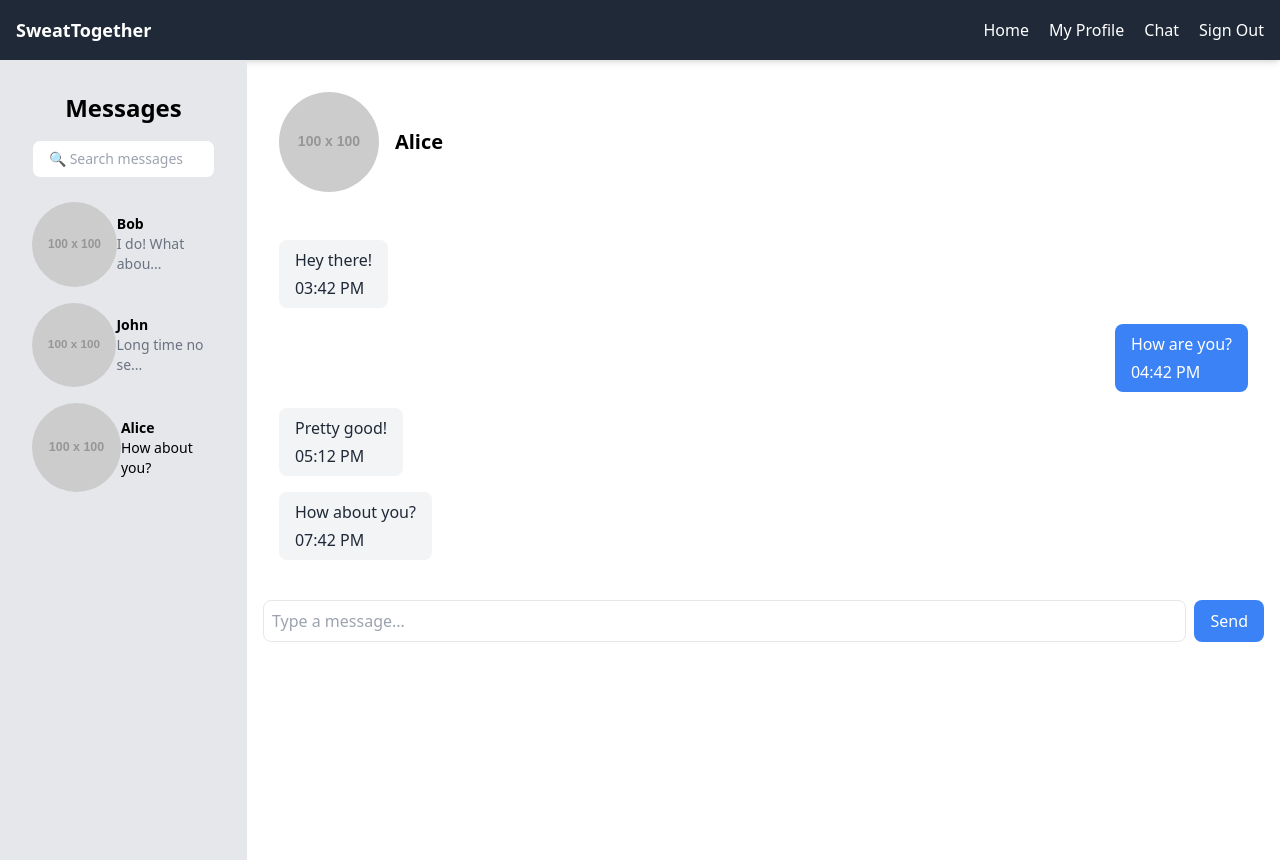
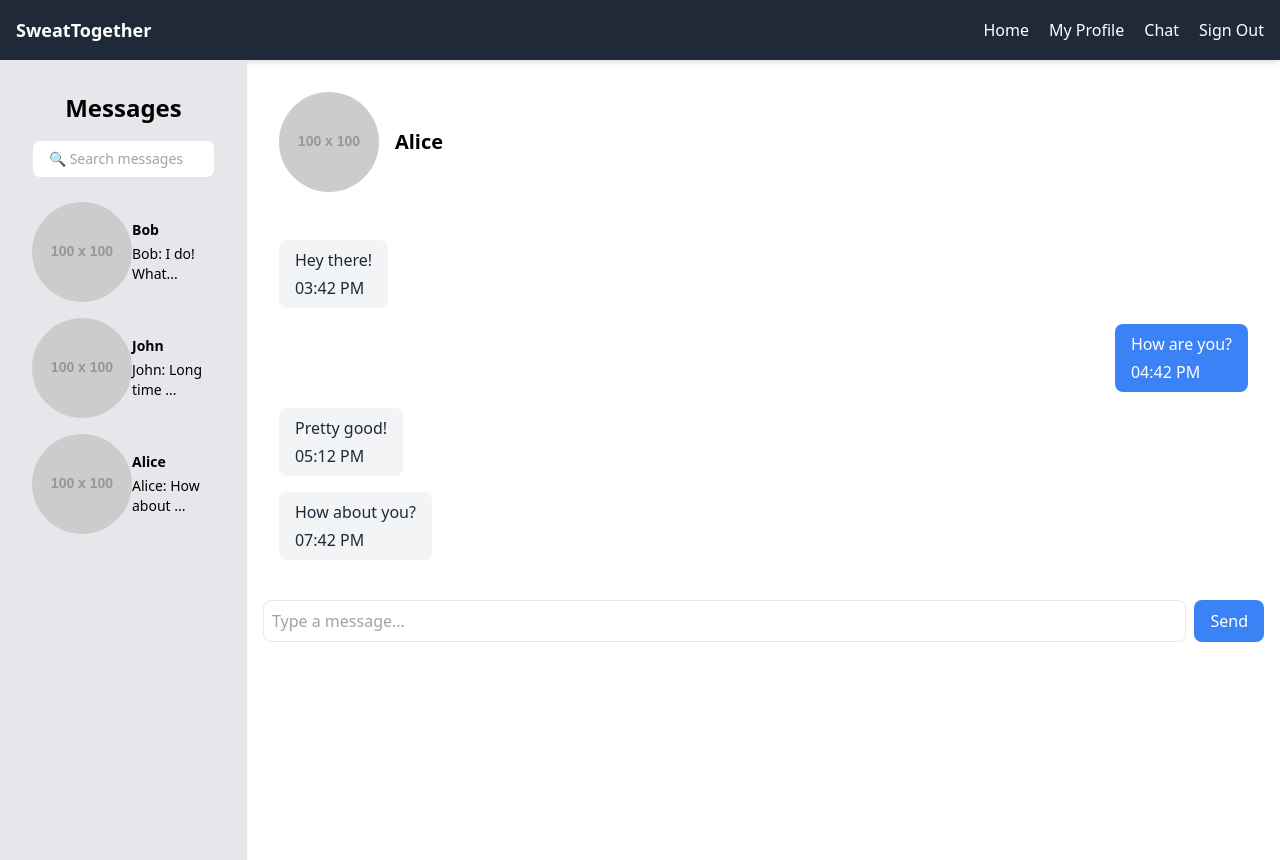
Before and after one commit to sagarikasonni/cs426-sweattogether, a React (Vite) app in the folder front-end/: page /messaging in a window 1280 px wide. Built offline with nearby package versions, Linux system fonts and the light colour scheme; sample sign-in values are in the browser's storage.

Commit message:
Added a currentUserId field to the ChatSidebarProps to display the person sending the last message on the sidebar

```diff
--- a/front-end/package.json
+++ b/front-end/package.json
@@ -21,6 +21,7 @@
   },
   "devDependencies": {
     "@eslint/js": "^9.21.0",
+    "@tailwindcss/line-clamp": "^0.4.4",
     "@types/react": "^19.0.10",
     "@types/react-dom": "^19.0.4",
     "@vitejs/plugin-react": "^4.3.4",
--- a/front-end/src/components/messaging/ChatSidebar.tsx
+++ b/front-end/src/components/messaging/ChatSidebar.tsx
@@ -6,12 +6,13 @@ import { useState } from "react"
 import mockChats from "../../mockData/MockChats"
 
 interface ChatSidebarProps {
-  chats: { id: number; profile: { name: string; image: string } }[]
-  selectedChat: number
-  handleChatSelect: (id: number) => void
+  chats: { id: number; profile: { name: string; image: string } }[];
+  selectedChat: number;
+  handleChatSelect: (id: number) => void;
+  currentUserId: number;
 }
 
-export const ChatSidebar: React.FC<ChatSidebarProps> = ({ chats, selectedChat, handleChatSelect }) => {
+export const ChatSidebar: React.FC<ChatSidebarProps> = ({ chats, selectedChat, handleChatSelect, currentUserId }) => {
   const [searchQuery, setSearchQuery] = useState("")
 
   const filteredChats = chats.filter((chat) => chat.profile.name.toLowerCase().includes(searchQuery.toLowerCase()))
@@ -38,11 +39,25 @@ export const ChatSidebar: React.FC<ChatSidebarProps> = ({ chats, selectedChat, h
           filteredChats.map((chat) => {
             const isActive = selectedChat === chat.id
             const hasMessages = mockChats[chat.id] && mockChats[chat.id].length > 0
-            const lastMessage = hasMessages
-            ? mockChats[chat.id][mockChats[chat.id].length - 1].text.length > 15
-              ? mockChats[chat.id][mockChats[chat.id].length - 1].text.substring(0, 15) + "..."
-              : mockChats[chat.id][mockChats[chat.id].length - 1].text
-            : "No messages yet."
+            const lastMsgObj = hasMessages ? mockChats[chat.id][mockChats[chat.id].length - 1] : null;
+
+            // Determine sender display text
+            const senderDisplay = lastMsgObj
+              ? (lastMsgObj.senderId === currentUserId ? "You" : chat.profile.name)
+              : "";
+
+            // Truncate the text: We originally limit to 15 characters,
+            // but you can adjust the substring logic if needed.
+            const truncatedText = lastMsgObj
+              ? (lastMsgObj.text.length > 10
+                   ? lastMsgObj.text.substring(0, 10) + "..."
+                   : lastMsgObj.text)
+              : "No messages yet.";
+
+            // Combine sender and message preview
+            const lastMessage = lastMsgObj
+              ? `${senderDisplay}: ${truncatedText}`
+              : "No messages yet.";
 
             return (
               <div
@@ -52,26 +67,31 @@ export const ChatSidebar: React.FC<ChatSidebarProps> = ({ chats, selectedChat, h
                 }`}
                 onClick={() => handleChatSelect(chat.id)}
               >
-                <div className="w-12 h-12 rounded-full overflow-hidden">
+                <div className="flex-shrink-0 w-12 h-12 rounded-full overflow-hidden">
                   <img
                     src={chat.profile.image}
                     alt={chat.profile.name}
                     className="w-12 h-12 rounded-full object-cover"
                   />
                 </div>
-                {/* Content */}
-                <div className="ml-3 flex-1 min-w-0">
-                  <div className="flex justify-between items-baseline">
-                    <h3 className={`text-sm font-semibold truncate ${isActive ? "text-blue-600" : "text-gray-900"}`}>
+                  <div className="ml-3 flex-1">
+                    <h3 className="text-sm font-semibold truncate
+                      ${isActive ? 'text-blue-600' : 'text-gray-900'}">
                       {chat.profile.name}
                     </h3>
+                    <div className="mt-1" style={{ maxWidth: "75px" }}>
+                      <p
+                        className="text-sm overflow-hidden"
+                        style={{
+                          display: "-webkit-box",
+                          WebkitLineClamp: 2,
+                          WebkitBoxOrient: "vertical",
+                        }}
+                      >
+                        {lastMessage}
+                      </p>
+                    </div>
                   </div>
-                  <div className="flex items-center">
-                    <p className={`text-sm truncate ${isActive ? "font-medium text-gray-900" : "text-gray-500"}`}>
-                      {lastMessage}
-                    </p>
-                  </div>
-                </div>
               </div>
             )
           })
--- a/front-end/src/pages/Messaging.tsx
+++ b/front-end/src/pages/Messaging.tsx
@@ -123,7 +123,7 @@ function Messaging() {
       <NavBar />
       <div className="flex">
         {/* ChatSidebar Component */}
-        <ChatSidebar chats={activeChats} selectedChat={selectedChat} handleChatSelect={handleChatSelect} />
+        <ChatSidebar chats={activeChats} selectedChat={selectedChat} handleChatSelect={handleChatSelect} currentUserId={currentUserId}/>
         {/* ChatMessages Component */}
         <ChatMessages
           // activeProfile={activeProfile || null}
```
Also changed, not shown: 1 other file (tests, documents, lock files or other folders).
